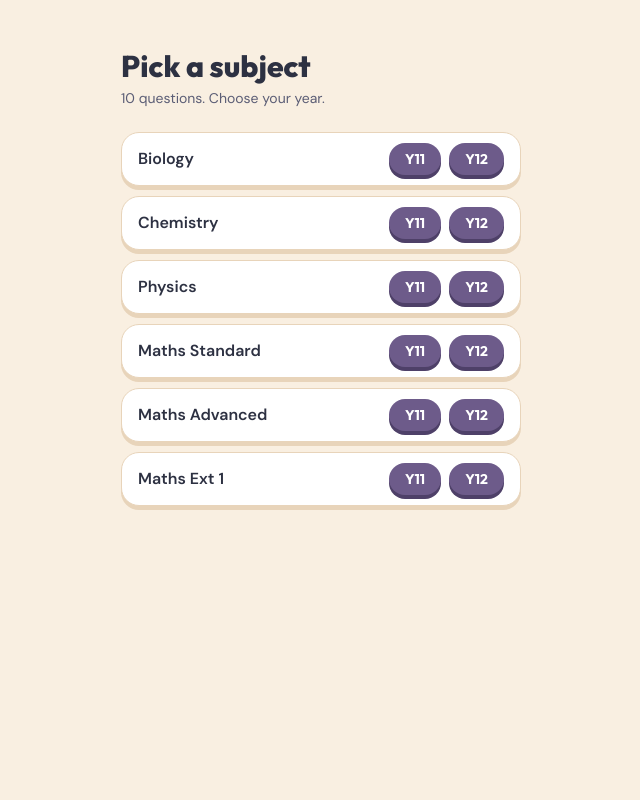
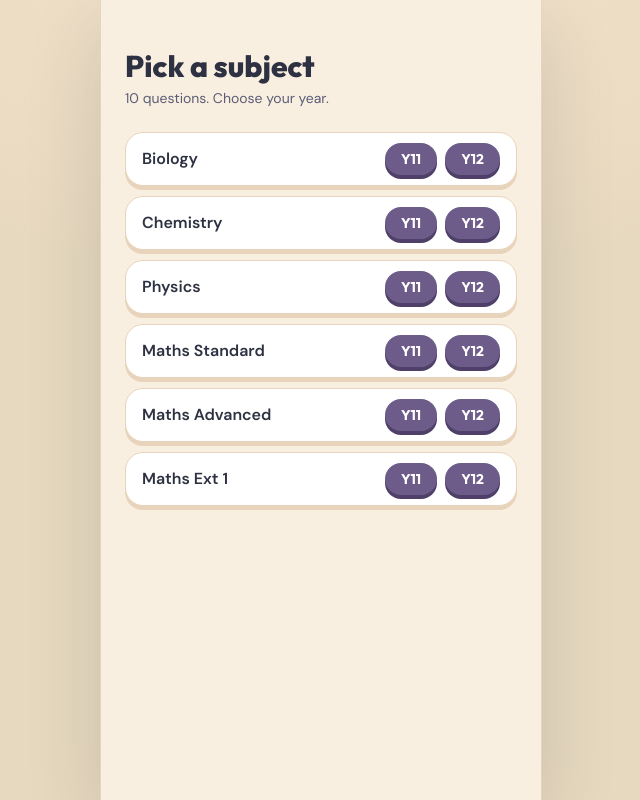
Before and after one commit to kyleajames33-beep/HSCLegends, a Next.js app: page /play in a window 1280 px wide. Shown: the whole page, without its empty margins (319-959 px from the left). Built offline with nearby package versions, Linux system fonts and the light colour scheme; no server answers.

Commit message:
Frame the phone-width app column on desktop (shadowed panel on backdrop)

```diff
--- a/app/globals.css
+++ b/app/globals.css
@@ -29,11 +29,31 @@
 
 html { -webkit-tap-highlight-color: transparent; }
 body {
-  background: var(--color-parchment);
+  /* backdrop behind the app column (warm, slightly deeper than the app) */
+  background:
+    radial-gradient(1200px 600px at 50% -10%, #f4e2cb 0%, transparent 60%),
+    #e7d9bf;
   color: var(--color-ink);
   font-family: var(--font-body);
+  min-height: 100%;
 }
 h1, h2, h3 { font-family: var(--font-display); }
+
+/* Phone-width app column: full-bleed on mobile, framed panel on desktop. */
+.app-shell {
+  max-width: 440px;
+  width: 100%;
+  margin-inline: auto;
+  min-height: 100dvh;
+  display: flex;
+  flex-direction: column;
+  background: var(--color-parchment);
+}
+@media (min-width: 480px) {
+  .app-shell {
+    box-shadow: 0 0 0 1px var(--color-rule), 0 24px 70px rgba(45, 49, 66, 0.16);
+  }
+}
 
 /* Signature chunky offset shadow (the "sticker / card-game" feel). */
 @utility chunk { box-shadow: 0 4px 0 var(--color-rule); }
--- a/app/layout.tsx
+++ b/app/layout.tsx
@@ -23,9 +23,11 @@ export const viewport: Viewport = {
 export default function RootLayout({ children }: Readonly<{ children: React.ReactNode }>) {
   return (
     <html lang="en" className={`${outfit.variable} ${dmSans.variable} h-full antialiased`}>
-      <body className="min-h-full flex flex-col">
-        {children}
-        <SWRegister />
+      <body className="min-h-full">
+        <div className="app-shell">
+          {children}
+          <SWRegister />
+        </div>
       </body>
     </html>
   );
```
